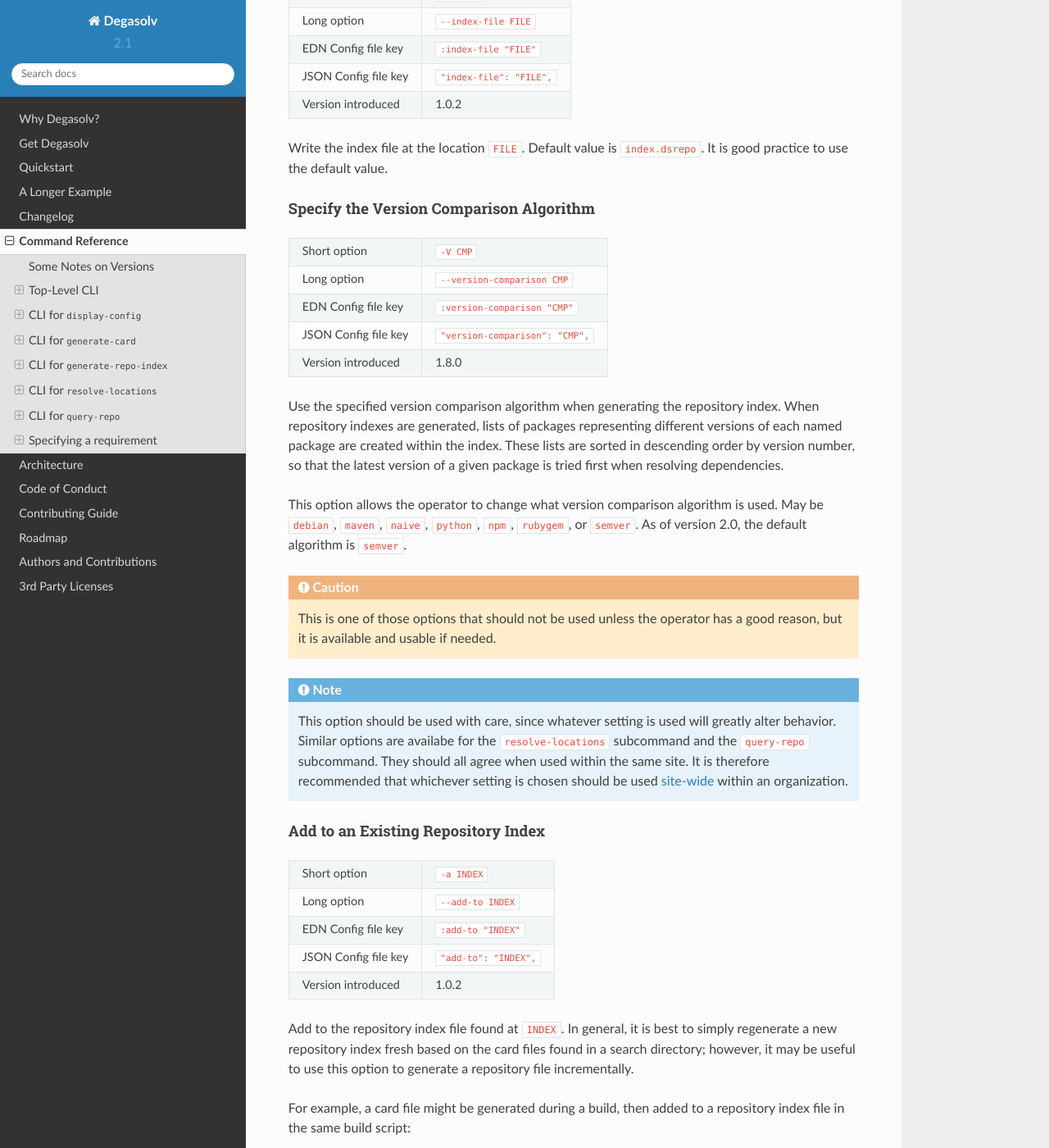
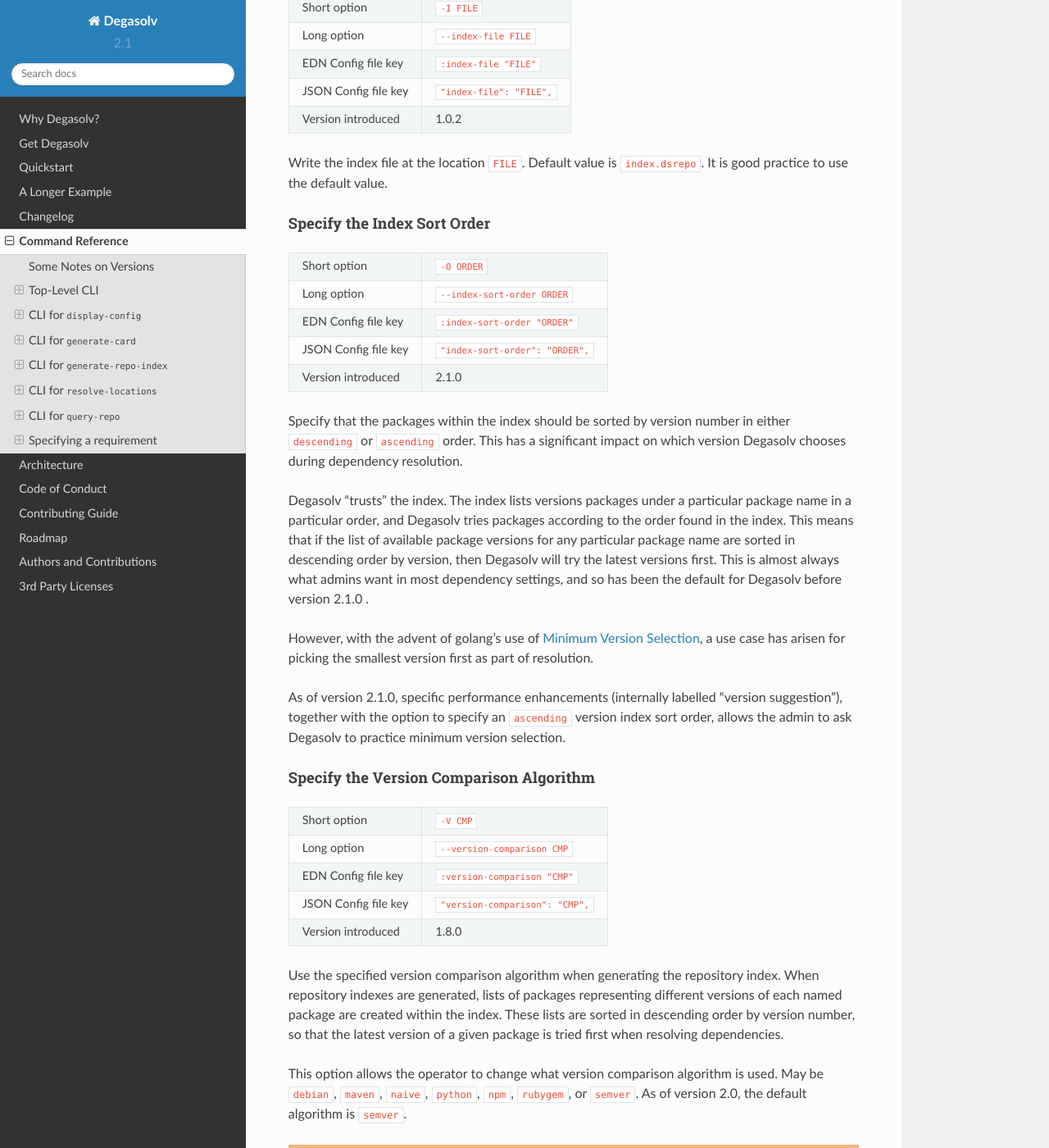
Before and after one commit to djhaskin987/degasolv, a Sphinx documentation site: the page built from docs/command-reference.rst, in a window 1280 px wide and 1400 px high, scrolled down 13177 px. Shown: the whole window at 82% size. Built offline with Sphinx 7.4.7 and the Read the Docs theme 2.0.0, drawn with Linux system fonts in a browser that asks for light colours; some of the changed text lies outside the part shown.

Commit message:
Update docs in preparation for release of 2.1.0

```diff
--- a/docs/command-reference.rst
+++ b/docs/command-reference.rst
@@ -60,7 +60,7 @@
 
 
 .. note:: In this guide, for brevity, the reference is presented
-  as if the command to execute degasolv were simply ``degasolv`` rather
+  as if the command to execute Degasolv were simply ``degasolv`` rather
   than the more correct ``java -jar degasolv-<version>-standalone.jar``. A
   bash or batch script can easily be made to turn one command into the other,
   and the change was made to the former form for clarity.
@@ -70,7 +70,7 @@
 A Note on Specifying Files
 ++++++++++++++++++++++++++
 
-As of version 1.3.0, The whenever an option takes a file in degasolv,
+As of version 1.3.0, The whenever an option takes a file in Degasolv,
 the user can actually specify one of three things:
 
   1. An ``http://`` or ``https://`` URL. No authentication is
@@ -358,8 +358,8 @@
 The following option packs are supported in the current version:
   - ``v1``: Added as of version 2.0.0 . Implies
     ``--list-strat as-set`` and ``--disable-error-format``. This
-    pack was added to help support legacy deployments of degasolv.
-    It should be noted that to achieve full compatibility with degasolv
+    pack was added to help support legacy deployments of Degasolv.
+    It should be noted that to achieve full compatibility with Degasolv
     version 1, the argument ``--version-comparison maven`` should be used
     as well as this option pack. It could not be included in the option
     pack due to complications with the version comparison option and its
@@ -683,6 +683,7 @@
     -a, --add-to INDEX                          Add to repo index INDEX
     -d, --search-directory DIR    .             Find degasolv cards here
     -I, --index-file FILE         index.dsrepo  The name of the repo file
+    -O, --index-sort-order ORDER  descending    May be 'ascending' or 'descending'.
     -V, --version-comparison CMP  maven         May be 'debian', 'maven', 'naive', 'python', 'rpm', 'rubygem', or 'semver'.
     -h, --help                                  Print this help page
 
@@ -738,6 +739,45 @@
 
 Write the index file at the location ``FILE``. Default value is
 ``index.dsrepo``. It is good practice to use the default value.
+
+.. _index-sort-order:
+
+Specify the Index Sort Order
+****************************
+
++-----------------------------+---------------------------------------+
+| Short option                | ``-O ORDER``                          |
++-----------------------------+---------------------------------------+
+| Long option                 | ``--index-sort-order ORDER``          |
++-----------------------------+---------------------------------------+
+| EDN Config file key         | ``:index-sort-order "ORDER"``         |
++-----------------------------+---------------------------------------+
+| JSON Config file key        | ``"index-sort-order": "ORDER",``      |
++-----------------------------+---------------------------------------+
+| Version introduced          | 2.1.0                                 |
++-----------------------------+---------------------------------------+
+
+Specify that the packages within the index should be sorted by version number
+in either ``descending`` or ``ascending`` order. This has a significant impact
+on which version Degasolv chooses during dependency resolution.
+
+Degasolv "trusts" the index. The index lists versions packages under a
+particular package name in a particular order, and Degasolv tries packages
+according to the order found in the index. This means that if the list of
+available package versions for any particular package name are sorted in
+descending order by version, then Degasolv will try the latest versions first.
+This is almost always what admins want in most dependency settings, and so has
+been the default for Degasolv before version 2.1.0 .
+
+However, with the advent of golang's use of `Minimum Version Selection`_, a use
+case has arisen for picking the smallest version first as part of resolution.
+
+As of version 2.1.0, specific performance enhancements (internally labelled
+"version suggestion"), together with the option to specify an ``ascending``
+version index sort order, allows the admin to ask Degasolv to practice
+minimum version selection.
+
+.. _Minimum Version Selection: https://research.swtch.com/vgo-mvs
 
 .. _version-comparison-generate:
 
@@ -1613,7 +1653,7 @@
 +-----------------------------+---------------------------------------+
 
 Specify package system to use. By default, this
-value is ``degasolv``. This causes the Degasolv ``resolve-locations``
+value is ``degasolv``. This causes the Degasolv's ``resolve-locations``
 command to behave normally.
 
 Other available values are shown below.
--- a/docs/get-degasolv.rst
+++ b/docs/get-degasolv.rst
@@ -44,7 +44,7 @@
 Support & Problems
 ------------------
 
-If you have a hard time using degasolv to resolve dependencies within
+If you have a hard time using Degasolv to resolve dependencies within
 builds, it is a bug! Please do not hesitate to let the authors know
 via `GitHub issue`_ :).
 
@@ -59,6 +59,7 @@
 Contributions
 -------------
 
-Please contribute to Degasolv! `Pull requests`_ are most welcome.
+Please contribute to Degasolv! `Pull requests`_ are most welcome. Please
+have a look at the :ref:`Contributing Guide` first.
 
 .. _Pull requests: https://github.com/djhaskin987/degasolv/pulls
```
Also changed, not shown: docs/architecture.rst (+4 -4 lines), docs/changelog.rst (+14 -5 lines), docs/contributing.rst (+24 -11 lines).
